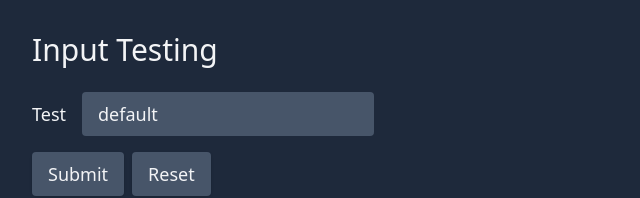
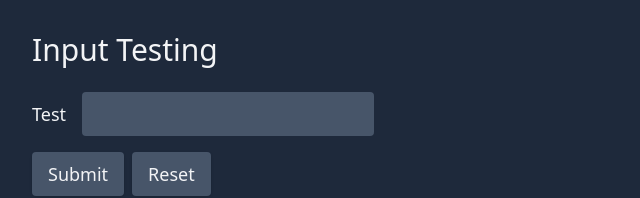
Before and after one commit to pedeEli/react-typesafe-form, a React (Vite) app in the folder app/: page / in a window 1280 px wide. Shown: the top 198 px of the page, without its empty margins (0-640 px from the left). Built offline with nearby package versions, Linux system fonts and the light colour scheme.

Commit message:
empty inputs count as undefined and not empty strings

```diff
--- a/app/src/App.tsx
+++ b/app/src/App.tsx
@@ -2,7 +2,7 @@ import {useForm} from 'react-ts-form'
 import z from 'zod'
 
 const validator = z.object({
-  test: z.string().min(1)
+  test: z.string().min(4)
 })
 
 const App = () => {
@@ -20,7 +20,7 @@ const App = () => {
     <form onSubmit={handleSubmit} onReset={reset} className="flex flex-col items-start gap-4">
       <div className="flex gap-4 items-center">
         <label htmlFor="test" className="text-lg">Test</label>
-        <input id="test" {...register('test', 'default')} type="text"/>
+        <input id="test" {...register('test')} type="text"/>
       </div>
       {errors.test && errors.test.message}
       <div className="flex gap-2">
--- a/src/index.ts
+++ b/src/index.ts
@@ -15,7 +15,8 @@ export const useForm = <Object extends object>({onSubmit, validator}: UseForm<Ob
     event.preventDefault()
 
     const obj = Array.from(inputMap.current.entries()).reduce<Record<string | number | symbol, string | undefined>>((acc, [name, {element}]) => {
-      acc[name] = element?.value
+      if (element?.value && element.value !== '')
+        acc[name] = element?.value
       return acc
     }, {})
 
```
